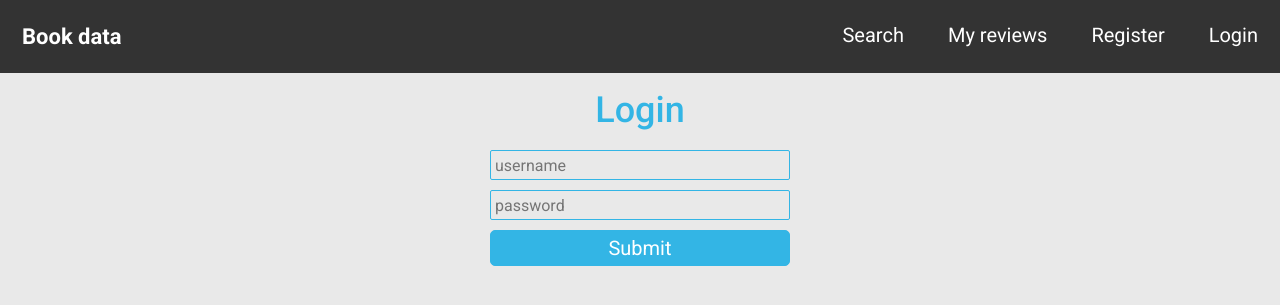
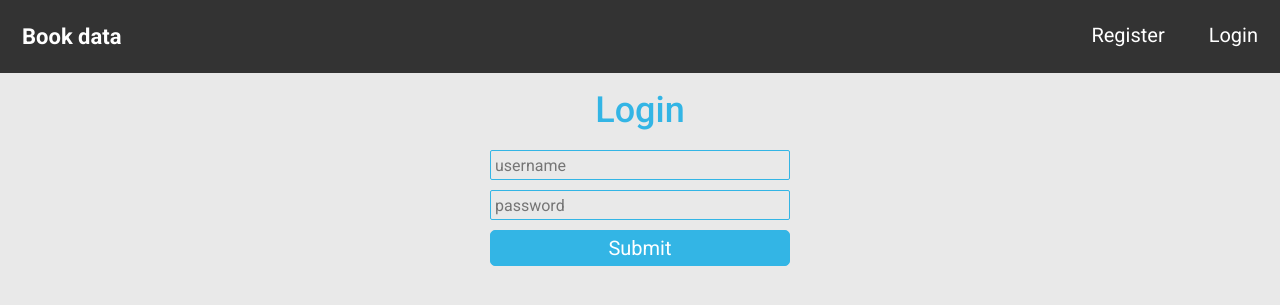
Before and after one commit to lscolombo/project1, a Flask app: page /login in a window 1280 px wide. Shown: the top 305 px of the page. Run offline with Flask 2, Linux system fonts and the light colour scheme; some libraries are stand-ins or nearby versions; some web fonts are replaced.

Commit message:
Fixed navbar
Modified menu to show Search and Profile options only when user is logged in

```diff
--- a/templates/layout.html
+++ b/templates/layout.html
@@ -15,9 +15,9 @@
         {% endif %}
         {% if session['user_id'] %}
             <li class="menuItem"><a href="{{ url_for('logout') }}">Logout</a></li>
+            <li class="menuItem"><a href="{{ url_for('profile') }}">My reviews</a></li>
+            <li class="menuItem"><a href="{{ url_for('search') }}">Search</a></li>
         {% endif %}
-        <li class="menuItem"><a href="{{ url_for('profile') }}">My reviews</a></li>
-        <li class="menuItem"><a href="{{ url_for('search') }}">Search</a></li>
         <li class="menuName">Book data</li>
       </ul>
       {% block heading %}
```
